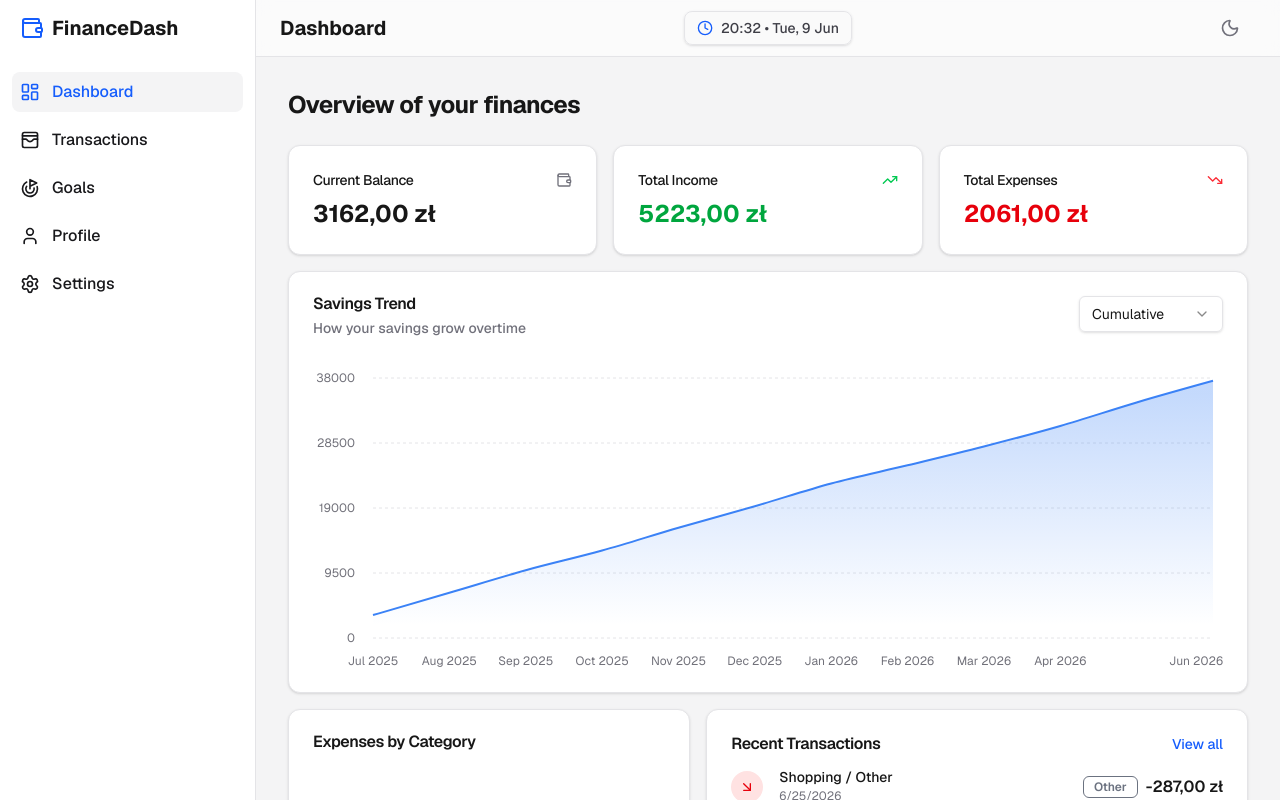
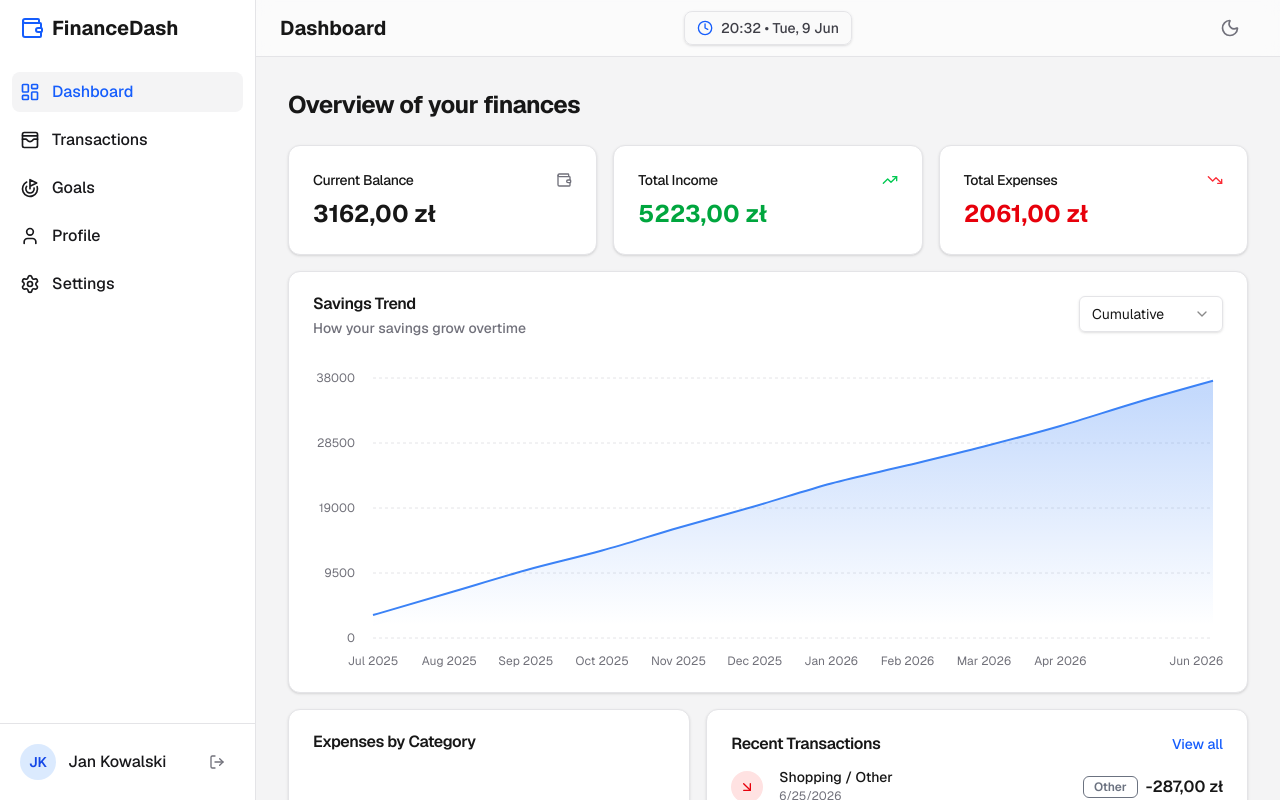
Before and after one commit to mshestalyuk/finance-dash, a Next.js app: page / in a window 1280 px wide. Both pictures are taken after typing "name@example.com", "Sample123" into the empty fields and a click on the button "Sign in". Shown: the top 800 px of the page. Built offline with nearby package versions, Linux system fonts and the light colour scheme.

Commit message:
added logout button on the sidebar

```diff
--- a/src/components/Sidebar.tsx
+++ b/src/components/Sidebar.tsx
@@ -2,7 +2,7 @@
 
 import Link from 'next/link';
 import { usePathname } from 'next/navigation';
-import { LayoutDashboard, WalletCards, Settings, Wallet, Goal, User } from 'lucide-react';
+import { LayoutDashboard, WalletCards, Settings, Wallet, Goal, User, LogOut } from 'lucide-react';
 import { cn } from '../utils/utils';
 
 export function Sidebar({ onClose, isMobile }: { onClose?: () => void, isMobile?: boolean }) {
@@ -55,6 +55,30 @@ export function Sidebar({ onClose, isMobile }: { onClose?: () => void, isMobile?
           })}
         </ul>
       </div>
+
+      <div className={cn(
+        "mt-auto border-t border-zinc-200 dark:border-zinc-800",
+        isMobile ? "px-3 py-3" : "p-3"
+      )}>
+        <div className="flex items-center gap-3 rounded-lg p-2 text-zinc-900 dark:text-zinc-50">
+          <div className="flex h-9 w-9 shrink-0 items-center justify-center rounded-full bg-blue-100 text-sm font-semibold text-blue-700 dark:bg-blue-950 dark:text-blue-300">
+            JK
+          </div>
+          <span className="min-w-0 flex-1 truncate font-medium">Jan Kowalski</span>
+          <button
+            type="button"
+            aria-label="Wyloguj Jan Kowalski"
+            title="Wyloguj"
+            className="flex h-9 w-9 shrink-0 items-center justify-center rounded-lg text-zinc-500 transition-colors hover:bg-zinc-100 hover:text-zinc-900 dark:text-zinc-400 dark:hover:bg-zinc-800 dark:hover:text-white"
+            onClick={() => {
+              onClose?.();
+              window.location.href = "/";
+            }}
+          >
+            <LogOut className="h-4 w-4" />
+          </button>
+        </div>
+      </div>
     </aside>
   );
 }
```
